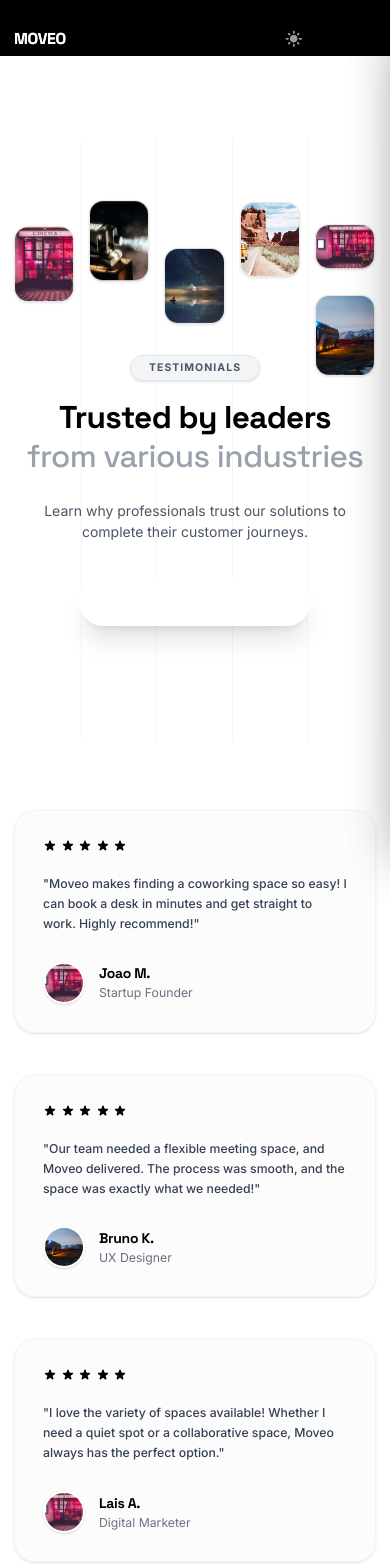
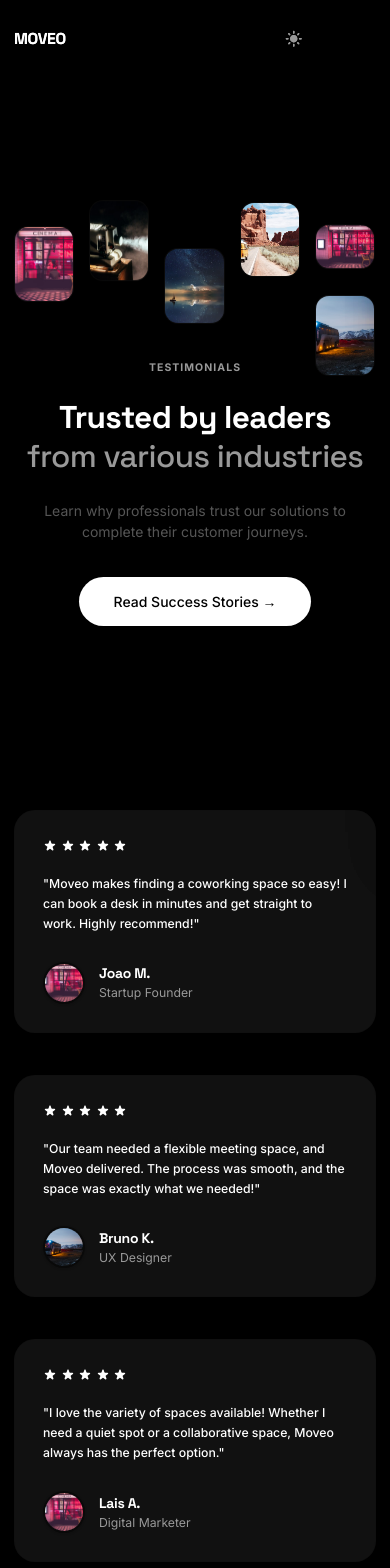
Before and after one commit to AdityaSGaur/moveo, a Next.js app in the folder client/: page /community in a window 390 px wide. Shown: the top 1568 px of the page. Built offline with nearby package versions, Linux system fonts and the light colour scheme; some icons are missing.

Commit message:
style: make community and movies UI use theme variables; fix 'View All' hover & weight

```diff
--- a/client/src/app/community/page.tsx
+++ b/client/src/app/community/page.tsx
@@ -48,7 +48,7 @@
   }, { scope: containerRef });
 
   return (
-    <main className="min-h-screen bg-white text-black flex flex-col relative overflow-hidden">
+    <main className="min-h-screen bg-[var(--background)] text-[var(--text-primary)] flex flex-col relative overflow-hidden">
       <Navbar />
 
       {/* Custom Styles for Floating Animation */}
@@ -84,7 +84,7 @@
                       return (
                         <div key={j} className="gsap-wrapper relative w-full">
                           <div
-                            className={`w-full ${avatar.aspect} ${floatClass} rounded-2xl md:rounded-3xl overflow-hidden shadow-sm hover:shadow-2xl transition-all duration-300 hover:scale-105 bg-gray-100 shrink-0 border border-black/5 cursor-pointer`}
+                            className={`w-full ${avatar.aspect} ${floatClass} rounded-2xl md:rounded-3xl overflow-hidden shadow-sm hover:shadow-2xl transition-all duration-300 hover:scale-105 bg-[var(--surface)] shrink-0 border border-[rgba(0,0,0,0.04)] cursor-pointer`}
                           >
                             <img
                               src={avatar.src}
@@ -105,19 +105,19 @@
           {/* Center Text Section Overlay - Positioned securely using responsive padding */}
           <div className="relative z-20 flex justify-center pointer-events-none pt-[55vw] md:pt-[32vw] xl:pt-[450px]">
             <div className="text-center max-w-3xl px-4 pointer-events-auto content-fade">
-              <div className="inline-flex items-center justify-center rounded-full px-5 py-1.5 text-xs font-bold uppercase tracking-widest bg-gray-100 text-gray-600 mb-6 shadow-sm border border-gray-200">
+              <div className="inline-flex items-center justify-center rounded-full px-5 py-1.5 text-xs font-bold uppercase tracking-widest bg-[var(--background)] text-[var(--text-secondary)] mb-6 shadow-sm border border-[rgba(0,0,0,0.04)]">
                 Testimonials
               </div>
-              <h1 className="text-4xl md:text-5xl lg:text-[4.5rem] leading-none font-display font-bold tracking-tight text-black mb-2">
+              <h1 className="text-4xl md:text-5xl lg:text-[4.5rem] leading-none font-display font-bold tracking-tight text-[var(--text-primary)] mb-2">
                 Trusted by leaders
               </h1>
-              <h2 className="text-4xl md:text-5xl lg:text-[4.5rem] leading-none font-display font-medium tracking-tight text-gray-400 mb-8">
+              <h2 className="text-4xl md:text-5xl lg:text-[4.5rem] leading-none font-display font-medium tracking-tight text-[var(--text-secondary)] mb-8">
                 from various industries
               </h2>
-              <p className="text-gray-600 text-base md:text-xl max-w-xl mx-auto mb-10">
+              <p className="text-[var(--text-tertiary)] text-base md:text-xl max-w-xl mx-auto mb-10">
                 Learn why professionals trust our solutions to complete their customer journeys.
               </p>
-              <Button className="rounded-full px-10 py-4 bg-black text-white hover:bg-gray-800 hover:scale-105 shadow-xl transition-all duration-300">
+              <Button className="rounded-full px-10 py-4 bg-[var(--accent-primary)] text-[var(--foreground)] hover:brightness-90 hover:scale-105 shadow-xl transition-all duration-300">
                 Read Success Stories &rarr;
               </Button>
             </div>
@@ -126,21 +126,21 @@
 
         {/* Bottom Testimonials Row */}
         <div className="max-w-7xl mx-auto w-full px-4 md:px-12 lg:px-24 mt-20 relative z-30">
-          <div className="grid md:grid-cols-3 gap-12 md:gap-8 w-full content-fade">
+            <div className="grid md:grid-cols-3 gap-12 md:gap-8 w-full content-fade">
             {TESTIMONIALS.map((testimonial) => (
-              <div key={testimonial.id} className="flex flex-col bg-gray-50/50 p-8 rounded-3xl border border-gray-100 shadow-sm hover:shadow-md transition-shadow">
-                <div className="flex gap-1 text-black mb-6">
+              <div key={testimonial.id} className="flex flex-col bg-[var(--surface-elevated)] p-8 rounded-3xl border border-[rgba(0,0,0,0.06)] shadow-sm hover:shadow-md transition-shadow">
+                <div className="flex gap-1 text-[var(--text-primary)] mb-6">
                   {[...Array(5)].map((_, i) => (
                     <svg key={i} className="w-4 h-4 fill-current" viewBox="0 0 20 20">
                       <path d="M9.049 2.927c.3-.921 1.603-.921 1.902 0l1.07 3.292a1 1 0 00.95.69h3.462c.969 0 1.371 1.24.588 1.81l-2.8 2.034a1 1 0 00-.364 1.118l1.07 3.292c.3.921-.755 1.688-1.54 1.118l-2.8-2.034a1 1 0 00-1.175 0l-2.8 2.034c-.784.57-1.838-.197-1.539-1.118l1.07-3.292a1 1 0 00-.364-1.118L2.98 8.72c-.783-.57-.38-1.81.588-1.81h3.461a1 1 0 00.951-.69l1.07-3.292z" />
                     </svg>
                   ))}
                 </div>
-                <p className="text-gray-700 font-medium leading-relaxed mb-8 flex-1 text-sm md:text-base">
+                <p className="text-[var(--text-primary)] font-medium leading-relaxed mb-8 flex-1 text-sm md:text-base">
                   "{testimonial.quote}"
                 </p>
                 <div className="flex items-center gap-4">
-                  <div className="w-12 h-12 rounded-full overflow-hidden bg-gray-200 shrink-0 border-2 border-white shadow-sm">
+                  <div className="w-12 h-12 rounded-full overflow-hidden bg-[var(--surface)] shrink-0 border-2 border-[rgba(0,0,0,0.06)] shadow-sm">
                     <img
                       src={testimonial.image}
                       alt={testimonial.name}
@@ -149,8 +149,8 @@
                     />
                   </div>
                   <div>
-                    <h4 className="font-bold text-black">{testimonial.name}</h4>
-                    <p className="text-sm text-gray-500">{testimonial.role}</p>
+                    <h4 className="font-bold text-[var(--text-primary)]">{testimonial.name}</h4>
+                    <p className="text-sm text-[var(--text-secondary)]">{testimonial.role}</p>
                   </div>
                 </div>
               </div>
--- a/client/src/components/home/FeaturedGrid.tsx
+++ b/client/src/components/home/FeaturedGrid.tsx
@@ -252,7 +252,7 @@
       <div className="mt-10 relative z-50 flex justify-center">
         <Link
           href="/movies"
-          className="flex items-center gap-2 px-6 py-3 rounded-full bg-surface border border-text-tertiary/10 hover:bg-text-primary hover:text-background transition-all duration-300 uppercase text-sm font-light tracking-wider group shadow-sm"
+          className="flex items-center gap-2 px-6 py-3 rounded-full bg-surface border border-[rgba(0,0,0,0.1)] hover:bg-[var(--text-primary)] hover:text-[var(--background)] transition-all duration-300 uppercase text-sm font-light tracking-wider group shadow-sm"
         >
           View All Movies
           <FiArrowRight size={16} strokeWidth={1} className="group-hover:translate-x-1 transition-transform duration-300" />
--- a/client/src/components/movies/MovieCarousel.tsx
+++ b/client/src/components/movies/MovieCarousel.tsx
@@ -62,7 +62,7 @@
           {title}
         </h2>
         {viewAllLink && (
-          <Link href={viewAllLink} className="text-sm uppercase font-bold tracking-wider text-accent-primary hover:text-white transition-colors flex items-center gap-1 group">
+          <Link href={viewAllLink} className="text-sm uppercase font-light tracking-wider text-[var(--accent-primary)] hover:text-[var(--foreground)] transition-colors flex items-center gap-1 group">
             View All
             <HugeiconsIcon icon={ArrowRight01Icon} size={16} className="group-hover:translate-x-1 transition-transform" />
           </Link>
```
